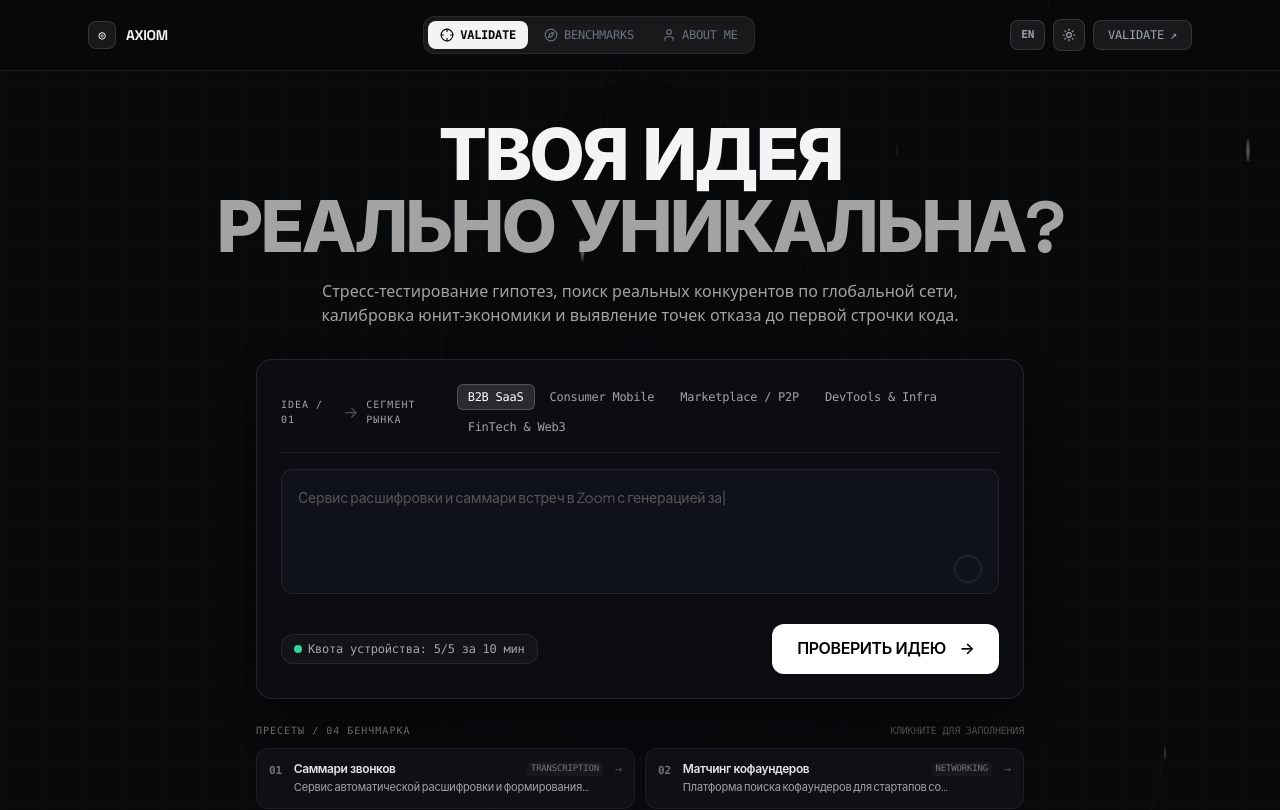
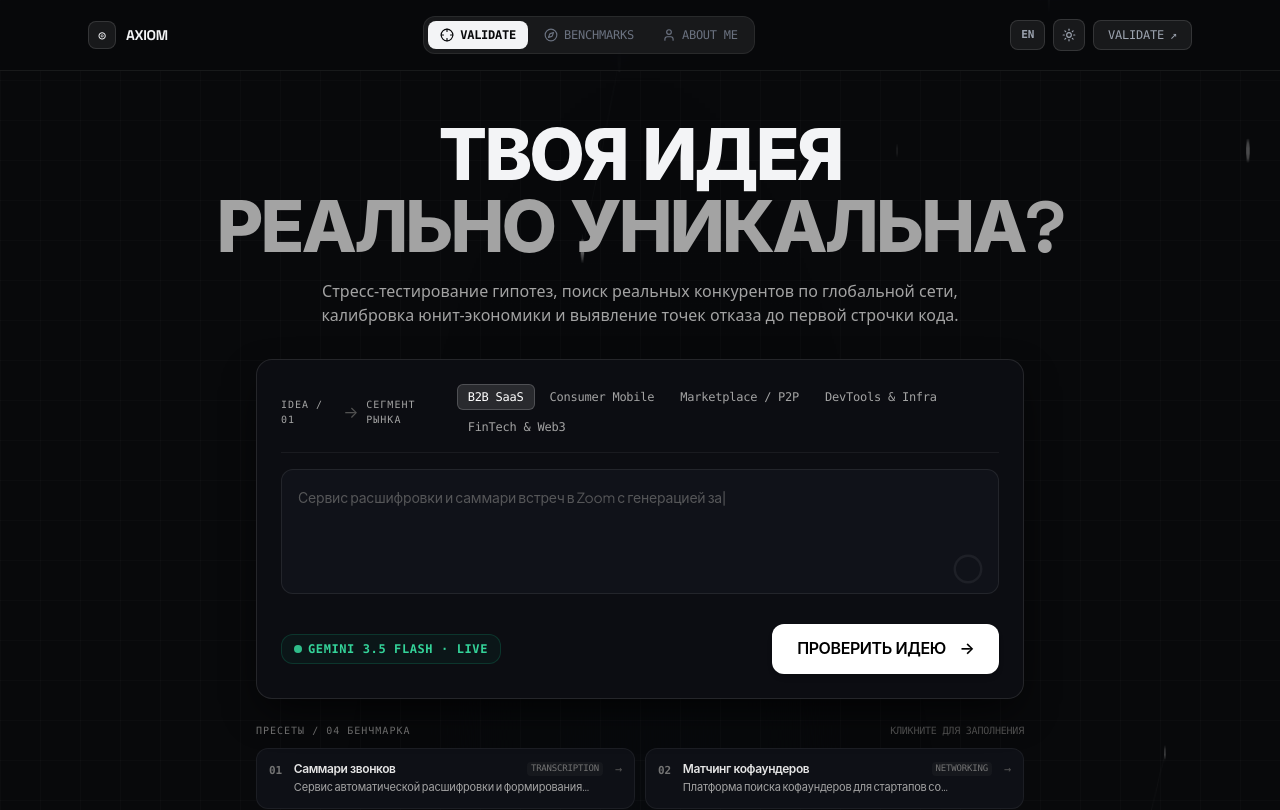
Before and after one commit to olegv768/AXIOM, a React (Vite) app: page / in a window 1280 px wide. Shown: the top 810 px of the page. Built offline with nearby package versions, Linux system fonts and the light colour scheme.

Commit message:
fix(api): switch engine to stable Gemini 3.5, fix response parsing, and remove client rate limit

```diff
--- a/src/App.tsx
+++ b/src/App.tsx
@@ -75,13 +75,8 @@ export function App() {
     });
   };
 
-  // Start analysis: immediately fire API and pass promise to scanner (enforcing device rate limit)
+  // Start analysis: immediately fire API and pass promise to scanner (unlimited requests)
   const handleStartAnalysis = (idea: string, market: string) => {
-    const rateLimit = recordRequest();
-    if (!rateLimit.success) {
-      console.warn('Device rate limit reached (5 requests / 10 min)');
-      return;
-    }
     const promise = runFullAudit(idea, market, '');
     setActiveAuditPromise(promise);
     setView('scanning');
--- a/src/components/analyzer/DashboardResults.tsx
+++ b/src/components/analyzer/DashboardResults.tsx
@@ -65,7 +65,7 @@ export const DashboardResults: React.FC<DashboardResultsProps> = ({ report, onRe
               <>
                 <span className="text-neutral-600">/</span>
                 <span className="text-[10px] font-mono uppercase text-emerald-400">
-                  {report.sourceProvider === 'gemini_search' ? '● LIVE SEARCH' : '● BENCHMARK'}
+                  {report.sourceProvider && report.sourceProvider !== 'offline' ? '● LIVE GEMINI 3.5' : '● BENCHMARK'}
                 </span>
               </>
             )}
--- a/src/components/analyzer/HeroInput.tsx
+++ b/src/components/analyzer/HeroInput.tsx
@@ -376,63 +376,29 @@ export const HeroInput: React.FC<HeroInputProps> = ({
 
                 {/* Bottom Action Bar */}
                 <div className="flex flex-col sm:flex-row items-stretch sm:items-center justify-between gap-3 pt-2">
-                  {/* Device Quota Pill / Rate Limit Status */}
+                  {/* Active Engine Badge */}
                   <div className="flex items-center">
                     <div
-                      className={`inline-flex items-center gap-1.5 px-3 py-1.5 rounded-xl text-xs font-mono border transition-all ${
-                        !rateLimit.isAllowed
-                          ? 'bg-rose-500/10 border-rose-500/30 text-rose-300 shadow-[0_0_15px_rgba(244,63,94,0.12)]'
-                          : rateLimit.remaining <= 1
-                          ? 'bg-amber-500/10 border-amber-500/30 text-amber-300'
-                          : 'bg-white/[0.03] border-white/[0.08] text-neutral-400'
-                      }`}
-                      title={
-                        !rateLimit.isAllowed
-                          ? (lang === 'en' ? 'Limit reached (5/5). Resets in ' : 'Лимит 5/5 исчерпан. Сброс через ') + rateLimit.formattedTimeRemaining
-                          : (lang === 'en' ? 'Device quota: ' : 'Квота устройства: ') + `${rateLimit.remaining}/${rateLimit.total} (10m window)`
-                      }
+                      className="inline-flex items-center gap-1.5 px-3 py-1.5 rounded-xl text-xs font-mono border border-emerald-500/20 bg-emerald-500/5 text-emerald-400"
                     >
-                      <span
-                        className={`w-2 h-2 rounded-full ${
-                          !rateLimit.isAllowed
-                            ? 'bg-rose-400 animate-pulse'
-                            : rateLimit.remaining <= 1
-                            ? 'bg-amber-400'
-                            : 'bg-emerald-400'
-                        }`}
-                      />
-                      <span>
-                        {!rateLimit.isAllowed ? (
-                          <span className="flex items-center gap-1.5 font-bold text-rose-300">
-                            <Timer className="w-3.5 h-3.5" />
-                            {t('hero_rate_limit_locked')} · {rateLimit.formattedTimeRemaining}
-                          </span>
-                        ) : (
-                          <span>
-                            {t('hero_rate_limit_remaining').replace('{remaining}', rateLimit.remaining.toString())}
-                          </span>
-                        )}
+                      <span className="w-2 h-2 rounded-full bg-emerald-400 animate-pulse" />
+                      <span className="tracking-wider uppercase font-semibold">
+                        Gemini 3.5 Flash · Live
                       </span>
                     </div>
                   </div>
 
                   {/* Primary CTA with animated arrow */}
                   <NeonButton
-                    variant={!rateLimit.isAllowed ? 'secondary' : 'primary'}
+                    variant="primary"
                     size="lg"
                     type="submit"
                     isLoading={isLoading}
-                    disabled={!rateLimit.isAllowed}
-                    showArrow={rateLimit.isAllowed}
-                    className={`w-full sm:w-auto font-display uppercase tracking-tight ${
-                      !rateLimit.isAllowed ? 'opacity-50 cursor-not-allowed border-rose-500/30 text-rose-300' : ''
-                    }`}
+                    disabled={isLoading}
+                    showArrow={true}
+                    className="w-full sm:w-auto font-display uppercase tracking-tight"
                   >
-                    <span>
-                      {!rateLimit.isAllowed
-                        ? t('hero_rate_limit_available_in').replace('{time}', rateLimit.formattedTimeRemaining)
-                        : t('hero_submit')}
-                    </span>
+                    <span>{t('hero_submit')}</span>
                   </NeonButton>
                 </div>
               </form>
--- a/src/components/layout/Footer.tsx
+++ b/src/components/layout/Footer.tsx
@@ -207,7 +207,7 @@ export const Footer: React.FC<FooterProps> = ({ onNavigate }) => {
             </div>
             <div className="space-y-1.5 text-xs">
               {[
-                [t('footer_tech_engine'), 'Gemini 3.8 Fast'],
+                [t('footer_tech_engine'), 'Gemini 3.5 Flash'],
                 [t('footer_tech_arch'), 'React 18 + Vite'],
                 [t('footer_tech_types'), 'Strict TypeScript'],
               ].map(([label, value]) => (
--- a/src/lib/rateLimiter.ts
+++ b/src/lib/rateLimiter.ts
@@ -113,60 +113,22 @@ export function formatTimeRemainingText(ms: number, lang: 'ru' | 'en' = 'ru'): s
  * Evaluates the current rate limit status without consuming a request token
  */
 export function checkRateLimit(): RateLimitStatus {
-  const now = Date.now();
-  const deviceId = getOrCreateDeviceId();
-  const validTimestamps = getValidTimestamps(now);
-
-  const count = validTimestamps.length;
-  const isAllowed = count < RATE_LIMIT_MAX_REQUESTS;
-  const remaining = Math.max(0, RATE_LIMIT_MAX_REQUESTS - count);
-
-  let msUntilReset = 0;
-  if (!isAllowed && validTimestamps.length > 0) {
-    // The earliest timestamp in the current window determines when the next request is unlocked
-    const oldestTimestamp = validTimestamps[0];
-    const resetTime = oldestTimestamp + RATE_LIMIT_WINDOW_MS;
-    msUntilReset = Math.max(0, resetTime - now);
-  }
-
-  const secondsUntilReset = Math.ceil(msUntilReset / 1000);
-
   return {
-    isAllowed,
-    remaining,
-    total: RATE_LIMIT_MAX_REQUESTS,
-    msUntilReset,
-    secondsUntilReset,
-    formattedTimeRemaining: formatMillisecondsToTime(msUntilReset),
-    deviceId,
+    isAllowed: true,
+    remaining: 999999,
+    total: 999999,
+    msUntilReset: 0,
+    secondsUntilReset: 0,
+    formattedTimeRemaining: '00:00',
+    deviceId: 'unlimited',
   };
 }
 
 /**
- * Attempts to consume one request token. Returns true if allowed, false if limit exceeded.
+ * Attempts to consume one request token. Always returns true (rate limit removed).
  */
 export function recordRequest(): { success: boolean; status: RateLimitStatus } {
-  const currentStatus = checkRateLimit();
-  if (!currentStatus.isAllowed) {
-    return { success: false, status: currentStatus };
-  }
-
-  try {
-    const now = Date.now();
-    const validTimestamps = getValidTimestamps(now);
-    const updated = [...validTimestamps, now];
-    localStorage.setItem(STORAGE_KEY_TIMESTAMPS, JSON.stringify(updated));
-
-    // Notify listeners in this window/tab
-    if (typeof window !== 'undefined') {
-      window.dispatchEvent(new Event(RATE_LIMIT_EVENT));
-    }
-  } catch (e) {
-    console.error('Failed to record rate limit timestamp', e);
-  }
-
-  const newStatus = checkRateLimit();
-  return { success: true, status: newStatus };
+  return { success: true, status: checkRateLimit() };
 }
 
 /**
```
Also changed, not shown: src/lib/analyzerEngine.ts (+29 -27 lines).
